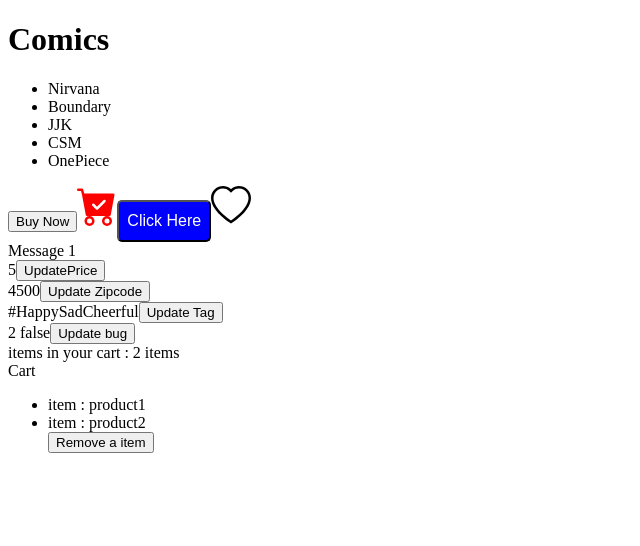
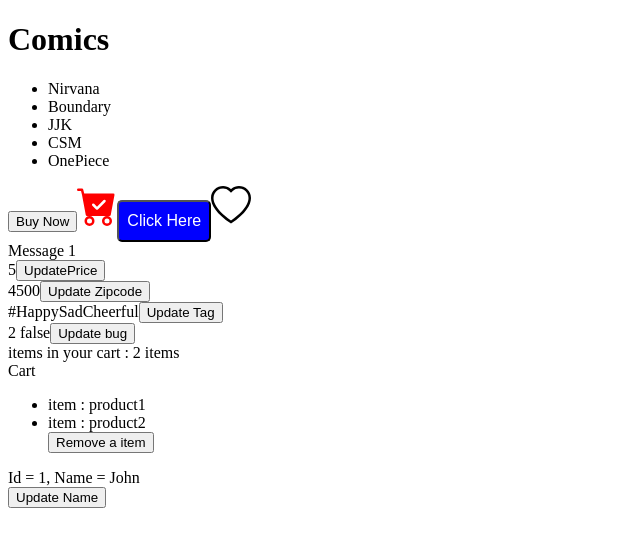
Before and after one commit to animesh0701/comic_app, a React (Vite) app: page / in a window 1280 px wide. Shown: the top 546 px of the page, without its empty margins (0-640 px from the left). Built offline with nearby package versions, Linux system fonts and the light colour scheme; the HTML template or start-up script is replaced by a standard one.

Commit message:
Exercise1

```diff
--- a/src/App.tsx
+++ b/src/App.tsx
@@ -13,6 +13,7 @@ import UpdateTag from "./components/UpdateTag";
 import UpdateBug from "./components/UpdateBug";
 import Navbar from "./components/Navbar";
 import Cart from "./components/Cart";
+import UpdateName from "./components/UpdateName";
 const comics = ["Nirvana", "Boundary", "JJK", "CSM", "OnePiece"];
 
 const handleSelectItem = (item: string) => {
@@ -53,6 +54,8 @@ function App() {
 
       <Navbar items={cartItem} />
       <Cart items={cartItem} clickHandler={HandleClick} />
+
+      <UpdateName />
     </div>
   );
 }
--- /dev/null
+++ b/src/components/UpdateName.tsx
@@ -0,0 +1,25 @@
+import React, { useState } from "react";
+
+const UpdateName = () => {
+  const [game, setGame] = useState({
+    id: 1,
+    player: {
+      name: "John",
+    },
+  });
+
+  const clickHandler = () => {
+    setGame({ ...game, player: { ...game.player, name: "Animesh" } });
+  };
+
+  return (
+    <div>
+      <div>
+        Id = {game.id}, Name = {game.player.name}
+      </div>
+      <button onClick={clickHandler}>Update Name</button>
+    </div>
+  );
+};
+
+export default UpdateName;
```
